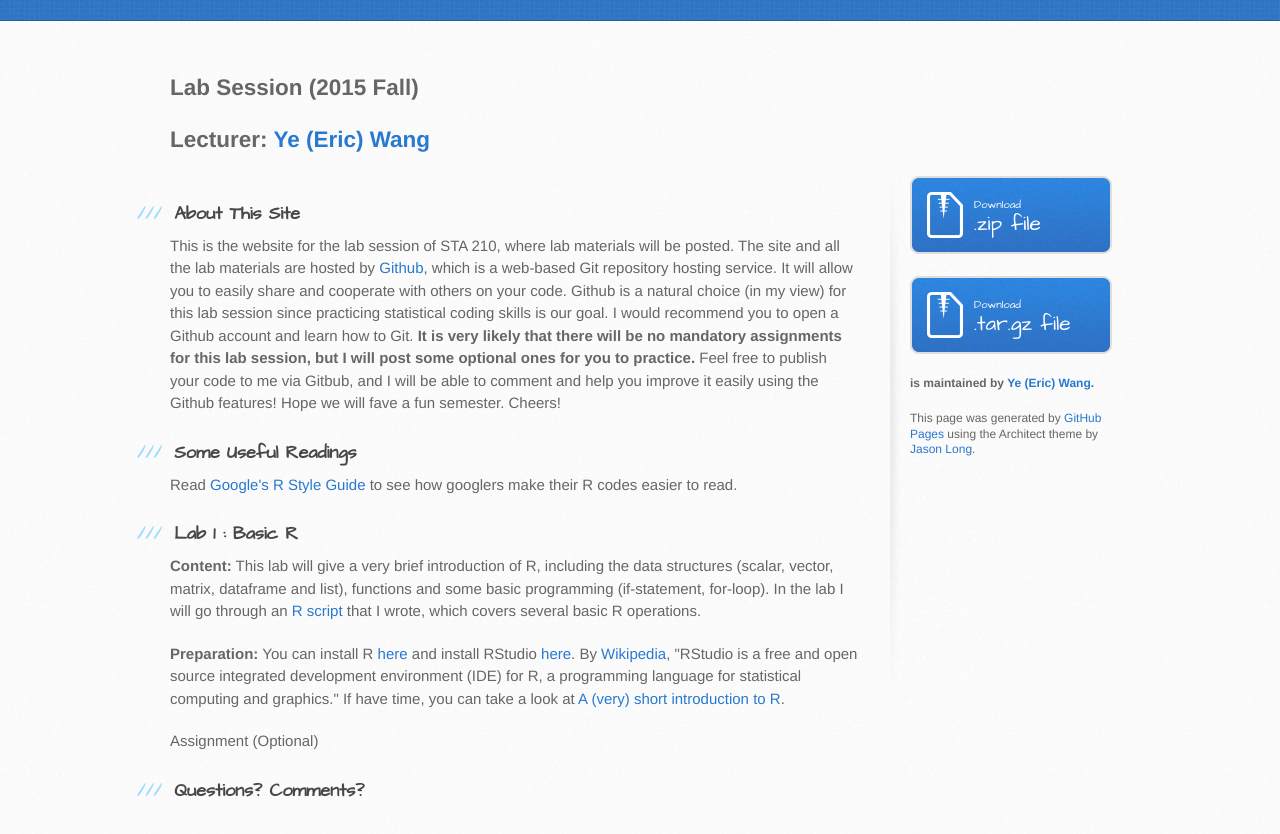
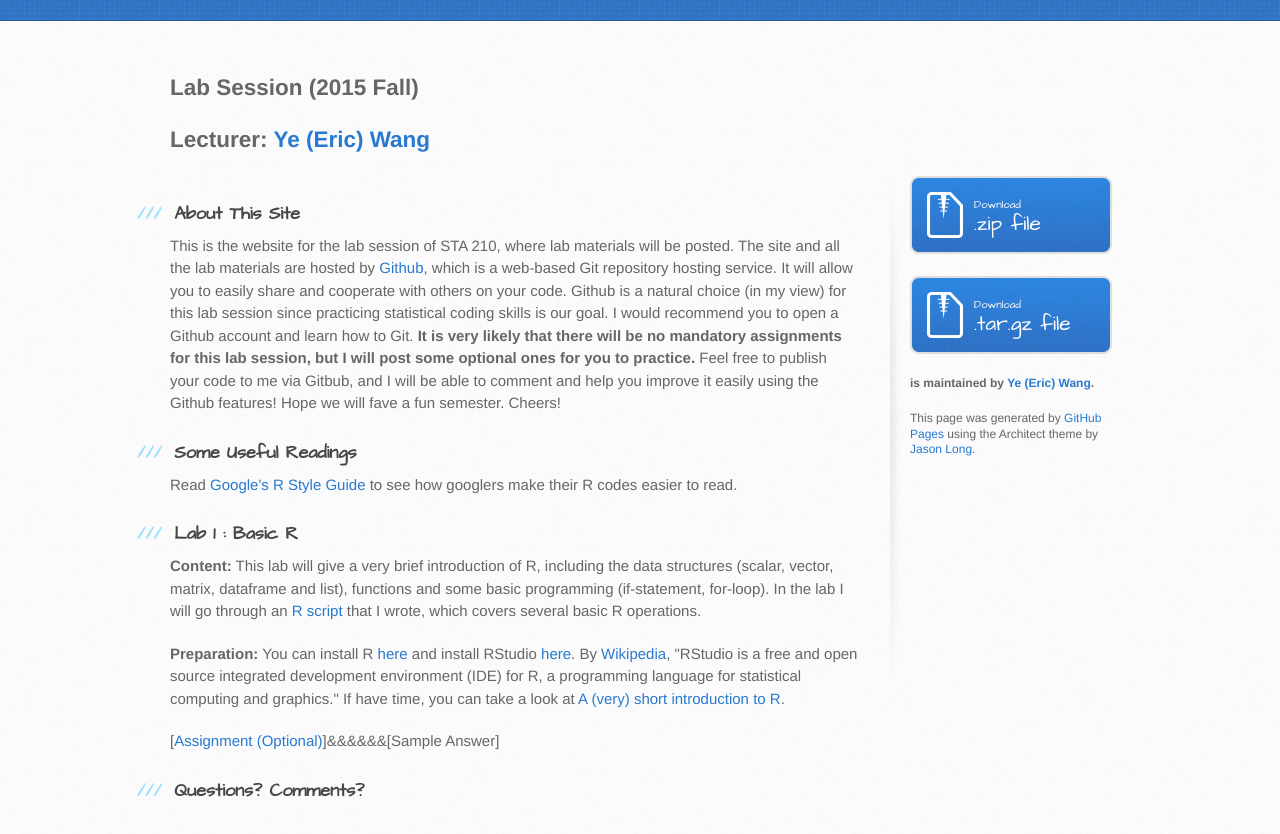
Before and after one commit to bayesric/Duke-STA-210, a plain HTML site: page index.html in a window 1280 px wide. Shown: the part 252-1086 px from the top of the page. Drawn offline with Linux system fonts and the light colour scheme.

Commit message:
Update index.html

```diff
--- a/index.html
+++ b/index.html
@@ -63,7 +63,7 @@ By <a href="https://en.wikipedia.org/wiki/RStudio">Wikipedia</a>, "RStudio is a
 a programming language for statistical computing and graphics." If have time, you can take a look at <a href="https://cran.r-project.org/doc/contrib/Torfs+Brauer-Short-R-Intro.pdf">
 A (very) short introduction to R</a>.
 </p>
-<p>Assignment (Optional)</p>
+<p>[<a href="https://raw.githubusercontent.com/ericyewang/Duke-STA-210/master/Lab_Assignment_Optional.R">Assignment (Optional)</a>]&&&&&&[Sample Answer]</p>
 
 <h3>
 <a class="anchor" href="#Questions?-Comments?" aria-hidden="true"><span class="octicon octicon-link"></span></a>Questions? Comments?
```
